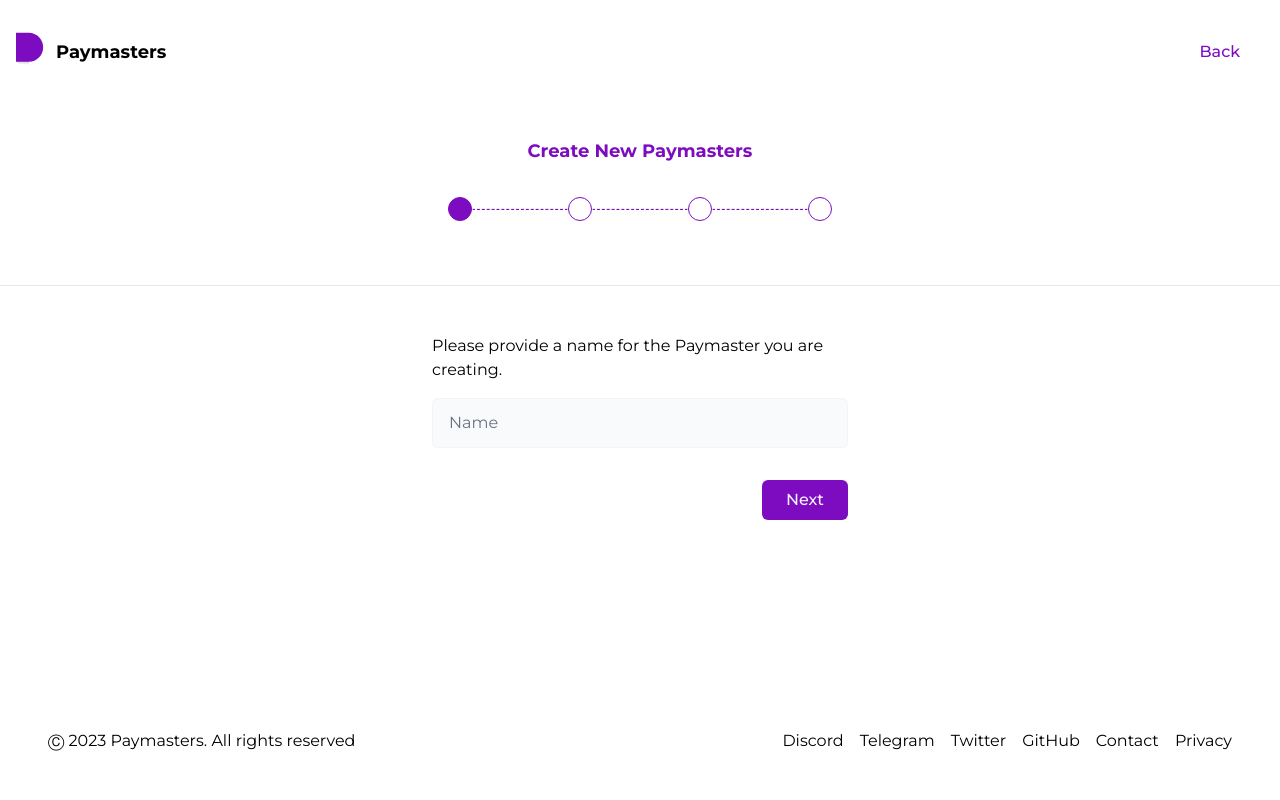
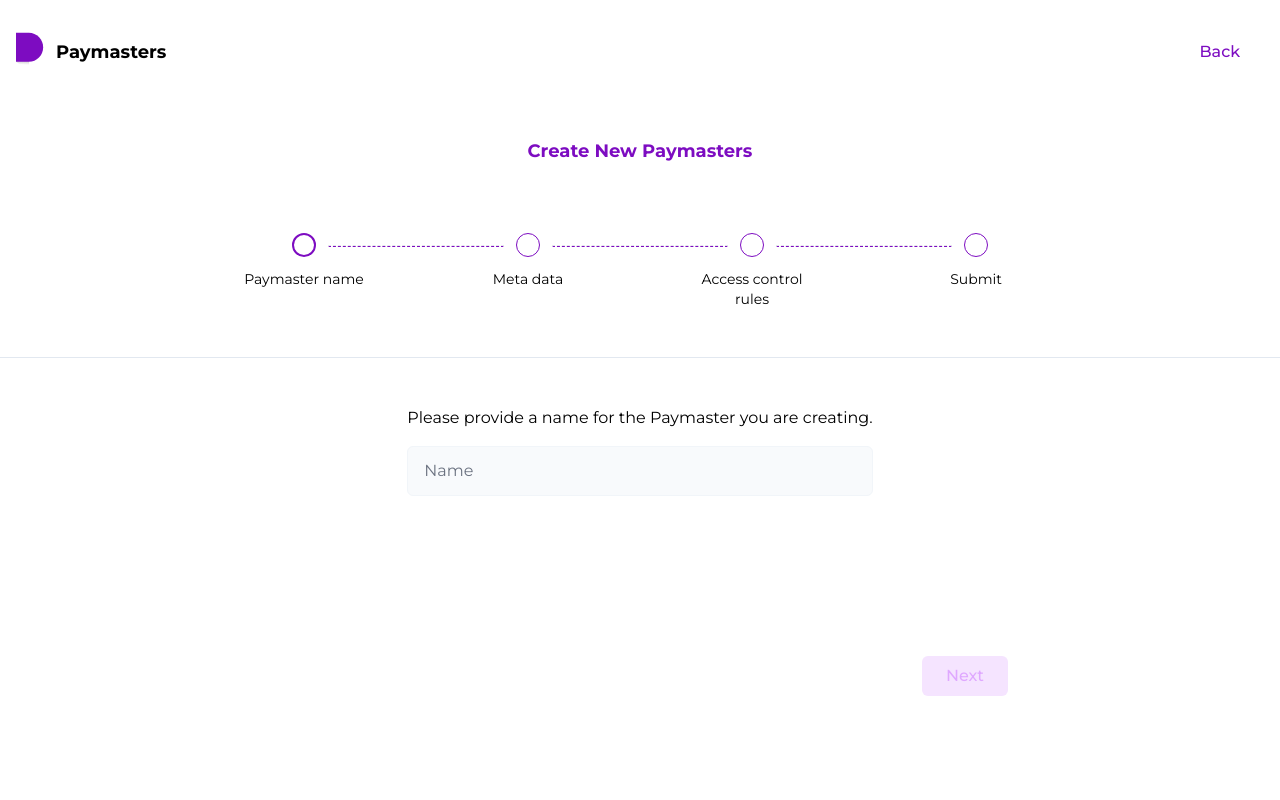
Before and after one commit to paymasters-io/dep-ui, a Next.js app: page /create-paymaster in a window 1280 px wide. Shown: the top 800 px of the page. Built offline with nearby package versions, Linux system fonts and the light colour scheme.

Commit message:
feat: Create paymaster name step

```diff
--- /dev/null
+++ b/components/PaymasterFormModule/PaymasterNameStep.tsx
@@ -0,0 +1,69 @@
+import { useEffect, useState } from "react";
+
+export type Continue = {
+  data: {
+    name: string;
+  };
+  goBack: boolean;
+};
+
+const PaymasterNameStep = ({
+  active,
+  updateContinue,
+}: {
+  active: boolean;
+  updateContinue: (data: Continue) => void;
+}) => {
+  const [name, setName] = useState<string>("");
+  const [stateIsValid, setStateIsValid] = useState<boolean>(false);
+
+  const checkStateValid = () => {
+    return name.trim().length > 0;
+  };
+
+  const handleContinue = () => {
+    if (stateIsValid) {
+      updateContinue({ data: { name }, goBack: false });
+    }
+  };
+
+  useEffect(() => {
+    setStateIsValid(checkStateValid());
+  }, [name]);
+
+  return (
+    <section
+      className={`form-step ${active ? "active" : ""} paymaster-name-step`}
+    >
+      <div className="wrapper">
+        <header className="form-step-header">
+          <h3>Please provide a name for the Paymaster you are creating.</h3>
+        </header>
+
+        <div className="form-body">
+          <div className="form-control">
+            <input
+              value={name}
+              onChange={(e) => setName(e.target.value)}
+              type="text"
+              className="form-input"
+              placeholder="Name"
+            />
+          </div>
+        </div>
+      </div>
+      <div className="action-cont !justify-end">
+        <button
+          onClick={handleContinue}
+          disabled={!stateIsValid}
+          type="button"
+          className="cta"
+        >
+          Next
+        </button>
+      </div>
+    </section>
+  );
+};
+
+export default PaymasterNameStep;
--- a/components/PaymasterFormModule/index.tsx
+++ b/components/PaymasterFormModule/index.tsx
@@ -1,22 +1,61 @@
+import { CheckIcon } from "@heroicons/react/24/outline";
 import { FormEvent, useState } from "react";
+import PaymasterNameStep from "./PaymasterNameStep";
 
 const PaymasterForm = () => {
   const [steps, setSteps] = useState([
     {
       name: "Paymaster name",
+      completed: false,
     },
     {
       name: "Meta data",
+      completed: false,
     },
     {
       name: "Access control rules",
+      completed: false,
     },
     {
       name: "Submit",
+      completed: false,
     },
   ]);
 
   const [activeStep, setActiveStep] = useState(0);
+
+  const [paymasterNameStepData, setPaymasterStepData] = useState({
+    name: "",
+  });
+
+  const handleUpdateContinue = (
+    step: number,
+    data: object,
+    goBack?: number | boolean
+  ) => {
+    console.log({
+      step,
+      data,
+      goBack,
+    });
+
+    switch (step) {
+      case 1:
+        setPaymasterStepData(data as { name: string });
+        break;
+    }
+
+    if (goBack) {
+      if (typeof goBack === "number") {
+        setActiveStep(goBack);
+      } else {
+        const prevStep = activeStep - 1;
+        setActiveStep(prevStep < 0 ? 0 : prevStep);
+      }
+    } else {
+      setActiveStep(activeStep + 1);
+    }
+  };
 
   const handleSubmit = (e: FormEvent) => {
     e.preventDefault();
@@ -42,9 +81,15 @@ const PaymasterForm = () => {
                       key={index}
                     >
                       <div
-                        className="step-point"
+                        className="step-point flex items-center justify-center p-1"
                         data-step-name={step.name}
-                      ></div>
+                      >
+                        {step.completed && <CheckIcon className="icon" />}
+
+                        <div className="text">
+                          <span>{step.name}</span>
+                        </div>
+                      </div>
                       {index < steps.length - 1 && (
                         <div className="step-line"></div>
                       )}
@@ -54,30 +99,12 @@ const PaymasterForm = () => {
               </div>
             </div>
           </header>
-          <section className="form-step active paymaster-name-step">
-            <div className="wrapper">
-              <header className="form-step-header">
-                <h3>
-                  Please provide a name for the Paymaster you are creating.
-                </h3>
-              </header>
-
-              <div className="form-body">
-                <div className="form-control">
-                  <input
-                    type="text"
-                    className="form-input"
-                    placeholder="Name"
-                  />
-                </div>
-              </div>
-            </div>
-            <div className="action-cont !justify-end">
-              <button type="button" className="cta">
-                Next
-              </button>
-            </div>
-          </section>
+          <PaymasterNameStep
+            active={activeStep == 0}
+            updateContinue={({ data, goBack }) =>
+              handleUpdateContinue(0, data, goBack)
+            }
+          />
         </div>
       </form>
     </div>
--- a/styles/global.css
+++ b/styles/global.css
@@ -37,6 +37,10 @@ body .default {
 
 .cta {
   @apply p-2 px-6 bg-paymasters-purple font-medium text-paymasters-purple-50 rounded-md;
+}
+
+.cta:disabled {
+  @apply bg-paymasters-purple-100 text-paymasters-purple-300 cursor-not-allowed;
 }
 
 .cta.dark {
@@ -139,24 +143,47 @@ body .default {
   @apply flex items-center;
 }
 
+.step .text {
+  @apply relative -bottom-6 transform translate-y-1/2 text-sm text-center;
+}
+
 .step .step-point {
-  @apply w-6 h-6 border border-paymasters-purple rounded-full;
+  @apply relative w-32 h-24;
+}
+
+.step .step-point::after {
+  content: "";
+  @apply absolute w-6 h-6 border border-paymasters-purple rounded-full;
 }
 
 .step .step-line {
-  @apply w-24 h-px border border-b border-b-paymasters-purple border-dashed;
+  @apply relative w-24 ;
 }
 
-.step.active .step-point {
-  @apply bg-paymasters-purple;
+.step-line::after {
+  content: "";
+  @apply absolute left-1/2 w-[calc(100%+5rem)] h-px border border-b border-b-paymasters-purple border-dashed;
+  @apply transform -translate-x-1/2;
+}
+
+.step.active .step-point::after {
+  @apply border-2;
 }
 
 .form-step {
-  @apply flex flex-col gap-4 py-8 max-w-md m-auto;
+  @apply hidden flex-col gap-4 py-8;
+}
+
+.form-step.active {
+  @apply flex;
 }
 
 .form-step-header {
   @apply p-4;
+}
+
+.form-step > .wrapper {
+  @apply max-w-xl m-auto;
 }
 
 .form-step .form-control {
@@ -164,7 +191,7 @@ body .default {
 }
 
 .form-step .action-cont {
-  @apply flex gap-4 justify-between p-4;
+  @apply flex gap-4 justify-between w-full p-4 mt-32 max-w-3xl m-auto;
 }
 
 /* Header actions */
```
